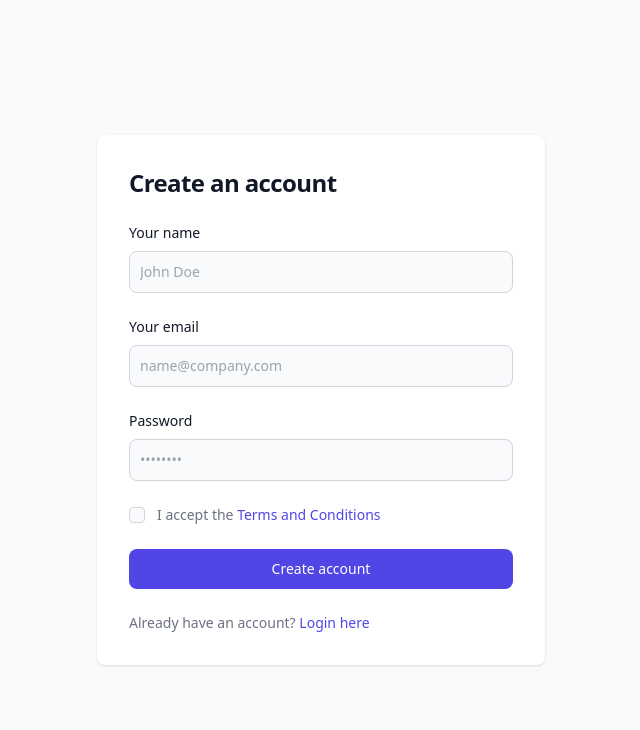
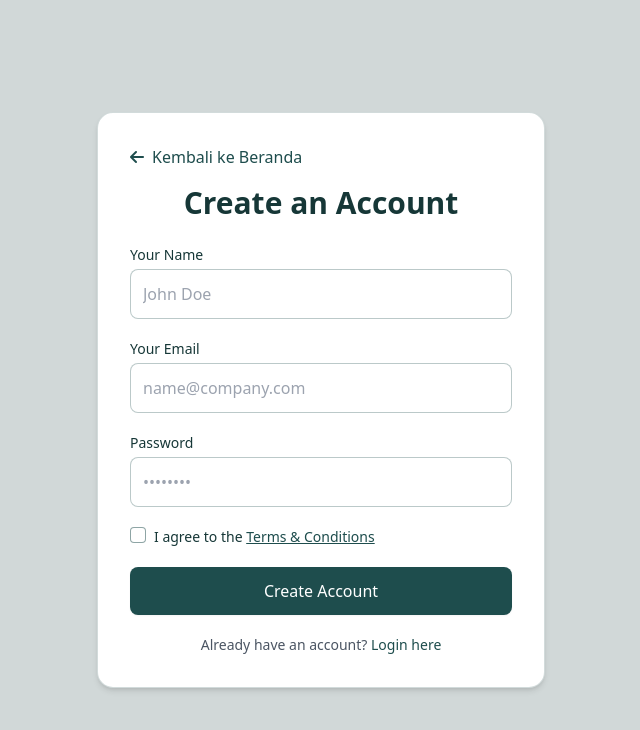
Before and after one commit to RafiHidayat09/Group-5-Frontend, a React (Vite) app: page /register in a window 1280 px wide. Shown: the top 730 px of the page, without its empty margins (319-959 px from the left). Built offline with nearby package versions, Linux system fonts and the light colour scheme.

Commit message:
update auth & auto navigate psikiater panel ke dashboard

```diff
--- a/src/App.jsx
+++ b/src/App.jsx
@@ -1,4 +1,4 @@
-import { BrowserRouter, Route, Routes } from "react-router-dom";
+import { BrowserRouter, Navigate, Route, Routes } from "react-router-dom";
 import PublicLayout from "./layouts/public";
 import Login from "./pages/auth/login";
 import Register from "./pages/auth/register";
@@ -79,6 +79,7 @@ function App() {
             </ProtectedRoute>
           }
         >
+          <Route index element={<Navigate to="dashboard" replace />} />
           <Route path="dashboard" element={<Dashboard />} />
           <Route path="results" element={<QuizResults />} />
           <Route path="results/:id" element={<UserDetail />} />
--- a/src/pages/auth/login.jsx
+++ b/src/pages/auth/login.jsx
@@ -1,35 +1,35 @@
-import {  useEffect, useState } from "react";
+import { useEffect, useState } from "react";
 import { Link, useNavigate } from "react-router-dom";
 import { login, useDecodeToken } from "../../_services/auth";
 
 export default function Login() {
-  const navigate = useNavigate()
+  const navigate = useNavigate();
   const [formData, setFormData] = useState({
     email: "",
-    password: ""
-})
-  const [error, setError] = useState(null)
-  const [loading, setLoading] = useState(false)
-  const token = localStorage.getItem("accessToken")
-  const decodedData = useDecodeToken(token)
+    password: "",
+  });
+  const [error, setError] = useState(null);
+  const [loading, setLoading] = useState(false);
+  const token = localStorage.getItem("accessToken");
+  const decodedData = useDecodeToken(token);
 
   const handleChange = (e) => {
-    const { name, value } = e.target
+    const { name, value } = e.target;
     setFormData({
       ...formData,
-      [name]: value // ini dari email(key) dan password (value)
-    })
-  }
+      [name]: value,
+    });
+  };
 
   const handleSubmit = async (e) => {
-    e.preventDefault()
-    setLoading(true)
-    setError(null)
+    e.preventDefault();
+    setLoading(true);
+    setError(null);
     try {
-      const response = await login(formData)
-       // Menyimpan token di local storage
-      localStorage.setItem("accessToken", response.token)
-      localStorage.setItem("userInfo", JSON.stringify(response.user))
+      const response = await login(formData);
+
+      localStorage.setItem("accessToken", response.token);
+      localStorage.setItem("userInfo", JSON.stringify(response.user));
 
       if (response.user.role === "admin") {
         navigate("/admin");
@@ -38,68 +38,71 @@ export default function Login() {
       } else {
         navigate("/");
       }
-
     } catch (error) {
-      // Ketika ada error masuknya ke state
-      setError(error?.response?.data?.message)
-    }  finally {
-        setLoading(false)
+      setError(error?.response?.data?.message);
+    } finally {
+      setLoading(false);
     }
-    }
+  };
 
   useEffect(() => {
-    console.log("Decoded data:", decodedData);
-console.log("User info:", JSON.parse(localStorage.getItem("userInfo")));
     if (token && decodedData && decodedData.user) {
       const role = decodedData.user.role;
 
-    if (role === "admin") {
-      navigate("/admin");
-    } else if (role === "psikiater") {
-      navigate("/psikiater");
-    } else {
-      navigate("/"); // user biasa
-    }
+      if (role === "admin") navigate("/admin");
+      else if (role === "psikiater") navigate("/psikiater");
+      else navigate("/");
     }
   }, [token, decodedData, navigate]);
 
   return (
-    <>
-      <section className="bg-gray-50 dark:bg-gray-900">
-        <div className="flex flex-col items-center justify-center px-6 py-8 mx-auto md:h-screen lg:py-0">
-          <div className="w-full bg-white rounded-lg shadow dark:border md:mt-0 sm:max-w-md xl:p-0 dark:bg-gray-800 dark:border-gray-700">
-            <div className="p-6 space-y-4 md:space-y-6 sm:p-8">
-              <h1 className="text-xl font-bold leading-tight tracking-tight text-gray-900 md:text-2xl dark:text-white">
-                Sign in to your account
+    <section className="bg-[#1a3c3c]/20 min-h-screen flex items-center justify-center px-4">
+      <div className="bg-white border border-[#1e4d4d]/20 shadow-lg rounded-3xl p-10 w-full max-w-md">
+
+        {/* BACK BUTTON */}
+          <button
+            onClick={() => navigate("/")}
+            className="flex items-center text-[#1e4d4d] hover:text-[#163737] mb-4 group"
+          >
+          <i className="fa-solid fa-arrow-left mr-2 group-hover:-translate-x-1 transition-all"></i>
+            Kembali ke Beranda
+          </button>
+
+        <h1 className="text-3xl font-bold text-[#163737] text-center mb-6">
+          Login to OverthinkIT
         </h1>
 
-              {error &&(
-                <div className="text-red-500 text-sm">{error}</div>
+        {error && (
+          <div className="text-red-600 bg-red-100 border border-red-300 px-4 py-2 rounded-lg text-sm mb-4">
+            {error}
+          </div>
         )}
 
-              <form onSubmit = {handleSubmit} className="space-y-4 md:space-y-6">
+        <form onSubmit={handleSubmit} className="space-y-5">
           <div>
             <label
               htmlFor="email"
-                    className="block mb-2 text-sm font-medium text-gray-900 dark:text-white"
+              className="block text-sm font-medium text-[#163737] mb-1"
             >
-                    Your email
+              Email Address
             </label>
             <input
               type="email"
               name="email"
               id="email"
-                    value = {formData.email}
+              value={formData.email}
               onChange={handleChange}
-                    className="bg-gray-50 border border-gray-300 text-gray-900 text-sm rounded-lg focus:ring-indigo-600 focus:border-indigo-600 block w-full p-2.5 dark:bg-gray-700 dark:border-gray-600 dark:placeholder-gray-400 dark:text-white dark:focus:ring-blue-500 dark:focus:border-blue-500"
-                    placeholder="name@company.com"
+              placeholder="your@email.com"
+              className="w-full p-3 rounded-xl border border-[#1e4d4d]/30 focus:ring-2
+                         focus:ring-[#1e4d4d] focus:outline-none text-[#163737] bg-white"
               required
             />
           </div>
+
           <div>
             <label
               htmlFor="password"
-                    className="block mb-2 text-sm font-medium text-gray-900 dark:text-white"
+              className="block text-sm font-medium text-[#163737] mb-1"
             >
               Password
             </label>
@@ -110,55 +113,31 @@ console.log("User info:", JSON.parse(localStorage.getItem("userInfo")));
               value={formData.password}
               onChange={handleChange}
               placeholder="••••••••"
-                    className="bg-gray-50 border border-gray-300 text-gray-900 text-sm rounded-lg focus:ring-indigo-600 focus:border-indigo-600 block w-full p-2.5 dark:bg-gray-700 dark:border-gray-600 dark:placeholder-gray-400 dark:text-white dark:focus:ring-blue-500 dark:focus:border-blue-500"
+              className="w-full p-3 rounded-xl border border-[#1e4d4d]/30 focus:ring-2
+                         focus:ring-[#1e4d4d] focus:outline-none text-[#163737] bg-white"
               required
             />
           </div>
-                <div className="flex items-start">
-                  <div className="flex items-center h-5">
-                    <input
-                      id="terms"
-                      aria-describedby="terms"
-                      type="checkbox"
-                      className="w-4 h-4 border border-gray-300 rounded bg-gray-50 focus:ring-3 focus:ring-indigo-300 dark:bg-gray-700 dark:border-gray-600 dark:focus:ring-indigo-600 dark:ring-offset-gray-800"
-                      required=""
-                    />
-                  </div>
-                  <div className="ml-3 text-sm">
-                    <label
-                      htmlFor="terms"
-                      className="font-light text-gray-500 dark:text-gray-300"
-                    >
-                      I accept the{" "}
-                      <a
-                        className="font-medium text-indigo-600 hover:underline dark:text-indigo-500"
-                        href="#"
-                      >
-                        Terms and Conditions
-                      </a>
-                    </label>
-                  </div>
-                </div>
+
           <button
             type="submit"
-                  className="w-full text-white bg-indigo-600 hover:bg-indigo-700 focus:ring-4 focus:outline-none focus:ring-indigo-300 font-medium rounded-lg text-sm px-5 py-2.5 text-center dark:bg-indigo-600 dark:hover:bg-indigo-700 dark:focus:ring-indigo-800"
+            className="w-full bg-[#1e4d4d] text-white p-3 rounded-xl font-semibold
+                       hover:bg-[#163737] transition-all shadow-md"
           >
-                  {loading ? "Signing in...." : "Sign in"}
+            {loading ? "Signing in..." : "Sign In"}
           </button>
-                <p className="text-sm font-light text-gray-500 dark:text-gray-400">
-                  Don’t have an account yet?{" "}
+
+          <p className="text-center text-sm text-gray-600">
+            Don't have an account?{" "}
             <Link
-                    to={"/register"}
-                    className="font-medium text-indigo-600 hover:underline dark:text-indigo-500"
+              to="/register"
+              className="text-[#1e4d4d] font-semibold hover:underline"
             >
-                    Sign up
+              Sign Up
             </Link>
           </p>
         </form>
       </div>
-          </div>
-        </div>
     </section>
-    </>
   );
 }
--- a/src/pages/auth/register.jsx
+++ b/src/pages/auth/register.jsx
@@ -4,6 +4,7 @@ import { register } from "../../_services/auth";
 
 export default function Register() {
   const navigate = useNavigate();
+  const [showTerms, setShowTerms] = useState(false);
 
   const [formData, setFormData] = useState({
     name: "",
@@ -14,7 +15,7 @@ export default function Register() {
   const [errors, setErrors] = useState({});
   const [loading, setLoading] = useState(false);
 
-  // Handle input
+  // Handle Input
   const handleChange = (e) => {
     const { name, value } = e.target;
     setFormData({ ...formData, [name]: value });
@@ -27,7 +28,7 @@ export default function Register() {
     }
   };
 
-  // Handle submit
+  // Submit Form
   const handleSubmit = async (e) => {
     e.preventDefault();
     setLoading(true);
@@ -41,28 +42,18 @@ export default function Register() {
 
     try {
       const response = await register(formData);
-
       if (!response) throw new Error("Invalid response from server");
-
 
       const user = response.user;
       const token = response.token;
 
-      // Simpan token & info user
       localStorage.setItem("accessToken", token);
       localStorage.setItem("userInfo", JSON.stringify(user));
 
-      // Arahkan sesuai role
-      if (user.role === "admin") {
-        navigate("/admin");
-      } else if (user.role === "psikiater") {
-        navigate("/psikiater");
-      } else {
-        navigate("/");
-      }
+      if (user.role === "admin") navigate("/admin");
+      else if (user.role === "psikiater") navigate("/psikiater");
+      else navigate("/");
     } catch (error) {
-      console.error("Register error:", error.response?.data || error.message);
-
       if (error?.response?.status === 422) {
         setErrors(error.response.data.errors);
       } else {
@@ -74,111 +65,161 @@ export default function Register() {
   };
 
   return (
-    <section className="bg-gray-50 dark:bg-gray-900">
-      <div className="flex flex-col items-center justify-center px-6 py-8 mx-auto md:h-screen lg:py-0">
-        <div className="w-full bg-white rounded-lg shadow sm:max-w-md xl:p-0 dark:bg-gray-800 dark:border-gray-700">
-          <div className="p-6 space-y-4 md:space-y-6 sm:p-8">
-            <h1 className="text-xl font-bold leading-tight tracking-tight text-gray-900 md:text-2xl dark:text-white">
-              Create an account
+    <>
+      {/*  REGISTER FORM  */}
+      <section className="bg-[#1a3c3c]/20 py-16 min-h-screen flex items-center">
+        <div className="max-w-screen-xl mx-auto px-6 w-full flex justify-center">
+          <div className="bg-white rounded-2xl shadow-md border border-[#1e4d4d]/20 p-8 w-full sm:max-w-md">
+
+            {/* BACK BUTTON */}
+            <button
+              onClick={() => navigate("/")}
+              className="flex items-center text-[#1e4d4d] hover:text-[#163737] mb-4 group"
+            >
+            <i className="fa-solid fa-arrow-left mr-2 group-hover:-translate-x-1 transition-all"></i>
+              Kembali ke Beranda
+            </button>
+
+            <h1 className="text-3xl font-bold text-[#163737] mb-6 text-center">
+              Create an Account
             </h1>
 
-            {errors.submit && <div className="text-red-500 text-sm">{errors.submit}</div>}
+            {errors.submit && (
+              <div className="text-red-500 text-sm mb-4 text-center">
+                {errors.submit}
+              </div>
+            )}
 
-            <form onSubmit={handleSubmit} className="space-y-4 md:space-y-6">
+            <form onSubmit={handleSubmit} className="space-y-5">
+
               {/* Name */}
               <div>
-                <label htmlFor="name" className="block mb-2 text-sm font-medium text-gray-900 dark:text-white">
-                  Your name
+                <label className="block text-sm font-medium text-[#163737] mb-1">
+                  Your Name
                 </label>
                 <input
                   type="text"
                   name="name"
-                  id="name"
                   value={formData.name}
                   onChange={handleChange}
-                  className="bg-gray-50 border border-gray-300 text-gray-900 text-sm rounded-lg block w-full p-2.5 dark:bg-gray-700 dark:border-gray-600 dark:text-white"
                   placeholder="John Doe"
+                  className="w-full p-3 border border-[#1e4d4d]/30 rounded-lg focus:ring-2 focus:ring-[#1e4d4d] focus:border-[#1e4d4d] text-[#163737]"
                   required
                 />
-                {errors.name && <p className="text-red-500 text-sm mt-1">{errors.name[0]}</p>}
+                {errors.name && (
+                  <p className="text-red-500 text-sm mt-1">{errors.name[0]}</p>
+                )}
               </div>
 
               {/* Email */}
               <div>
-                <label htmlFor="email" className="block mb-2 text-sm font-medium text-gray-900 dark:text-white">
-                  Your email
+                <label className="block text-sm font-medium text-[#163737] mb-1">
+                  Your Email
                 </label>
                 <input
                   type="email"
                   name="email"
-                  id="email"
                   value={formData.email}
                   onChange={handleChange}
-                  className="bg-gray-50 border border-gray-300 text-gray-900 text-sm rounded-lg block w-full p-2.5 dark:bg-gray-700 dark:border-gray-600 dark:text-white"
                   placeholder="name@company.com"
+                  className="w-full p-3 border border-[#1e4d4d]/30 rounded-lg focus:ring-2 focus:ring-[#1e4d4d] focus:border-[#1e4d4d] text-[#163737]"
                   required
                 />
-                {errors.email && <p className="text-red-500 text-sm mt-1">{errors.email[0]}</p>}
+                {errors.email && (
+                  <p className="text-red-500 text-sm mt-1">{errors.email[0]}</p>
+                )}
               </div>
 
               {/* Password */}
               <div>
-                <label htmlFor="password" className="block mb-2 text-sm font-medium text-gray-900 dark:text-white">
+                <label className="block text-sm font-medium text-[#163737] mb-1">
                   Password
                 </label>
                 <input
                   type="password"
                   name="password"
-                  id="password"
                   value={formData.password}
                   onChange={handleChange}
                   placeholder="••••••••"
-                  className="bg-gray-50 border border-gray-300 text-gray-900 text-sm rounded-lg block w-full p-2.5 dark:bg-gray-700 dark:border-gray-600 dark:text-white"
+                  className="w-full p-3 border border-[#1e4d4d]/30 rounded-lg focus:ring-2 focus:ring-[#1e4d4d] focus:border-[#1e4d4d] text-[#163737]"
                   required
-                  minLength={8}
                 />
-                {errors.password && <p className="text-red-500 text-sm mt-1">{errors.password}</p>}
+                {errors.password && (
+                  <p className="text-red-500 text-sm mt-1">{errors.password}</p>
+                )}
               </div>
 
               {/* Terms */}
               <div className="flex items-start">
-                <div className="flex items-center h-5">
                 <input
-                    id="terms"
                   type="checkbox"
                   required
-                    className="w-4 h-4 border border-gray-300 rounded bg-gray-50 dark:bg-gray-700 dark:border-gray-600"
+                  className="w-4 h-4 border border-[#1e4d4d]/50 rounded focus:ring-[#1e4d4d] text-[#1e4d4d]"
                 />
-                </div>
-                <div className="ml-3 text-sm">
-                  <label htmlFor="terms" className="font-light text-gray-500 dark:text-gray-300">
-                    I accept the{" "}
-                    <a href="#" className="font-medium text-indigo-600 hover:underline dark:text-indigo-500">
-                      Terms and Conditions
-                    </a>
+                <label className="ml-2 text-[#163737] text-sm">
+                  I agree to the{" "}
+                  <span
+                    className="underline cursor-pointer text-[#1e4d4d] hover:text-[#163737]"
+                    onClick={() => setShowTerms(true)}
+                  >
+                    Terms & Conditions
+                  </span>
                 </label>
-                </div>
               </div>
 
               {/* Submit */}
               <button
                 type="submit"
                 disabled={loading}
-                className="w-full text-white bg-indigo-600 hover:bg-indigo-700 focus:ring-4 focus:outline-none focus:ring-indigo-300 font-medium rounded-lg text-sm px-5 py-2.5 text-center dark:bg-indigo-600 dark:hover:bg-indigo-700 dark:focus:ring-indigo-800"
+                className="w-full bg-[#1e4d4d] hover:bg-[#163737] text-white font-medium py-3 rounded-lg transition-all duration-300 shadow-sm hover:shadow-md"
               >
-                {loading ? "Creating account..." : "Create account"}
+                {loading ? "Creating account..." : "Create Account"}
               </button>
 
-              <p className="text-sm font-light text-gray-500 dark:text-gray-400">
+              {/* Login Link */}
+              <p className="text-center text-sm text-gray-600">
                 Already have an account?{" "}
-                <Link to="/login" className="font-medium text-indigo-600 hover:underline dark:text-indigo-500">
+                <Link
+                  to="/login"
+                  className="text-[#1e4d4d] font-medium hover:underline"
+                >
                   Login here
                 </Link>
               </p>
             </form>
           </div>
         </div>
+      </section>
+
+      {/*  POPUP TERMS & CONDITIONS  */}
+      {showTerms && (
+        <div className="fixed inset-0 bg-black/40 flex items-center justify-center z-50">
+          <div className="bg-white w-full max-w-md p-6 rounded-2xl shadow-xl border border-[#1e4d4d]/20">
+
+            <h2 className="text-xl font-bold text-[#163737] mb-4">
+              Terms & Conditions
+            </h2>
+
+            <p className="text-gray-600 text-sm leading-relaxed mb-4">
+              Dengan menggunakan layanan ini, Anda menyetujui bahwa data Anda
+              akan diproses secara aman, tidak dibagikan kepada pihak ketiga,
+              dan hanya digunakan untuk keperluan peningkatan layanan.
+            </p>
+
+            <p className="text-gray-600 text-sm leading-relaxed mb-4">
+              Pastikan Anda membaca seluruh ketentuan dengan baik. Jika Anda
+              tidak setuju, Anda dapat membatalkan proses pendaftaran.
+            </p>
+
+            <button
+              onClick={() => setShowTerms(false)}
+              className="w-full py-2 mt-2 bg-[#1e4d4d] text-white rounded-lg hover:bg-[#163737] transition"
+            >
+              Saya Mengerti
+            </button>
           </div>
-    </section>
+        </div>
+      )}
+    </>
   );
 }
```
Lines whose indentation alone changed are shown as unchanged.
